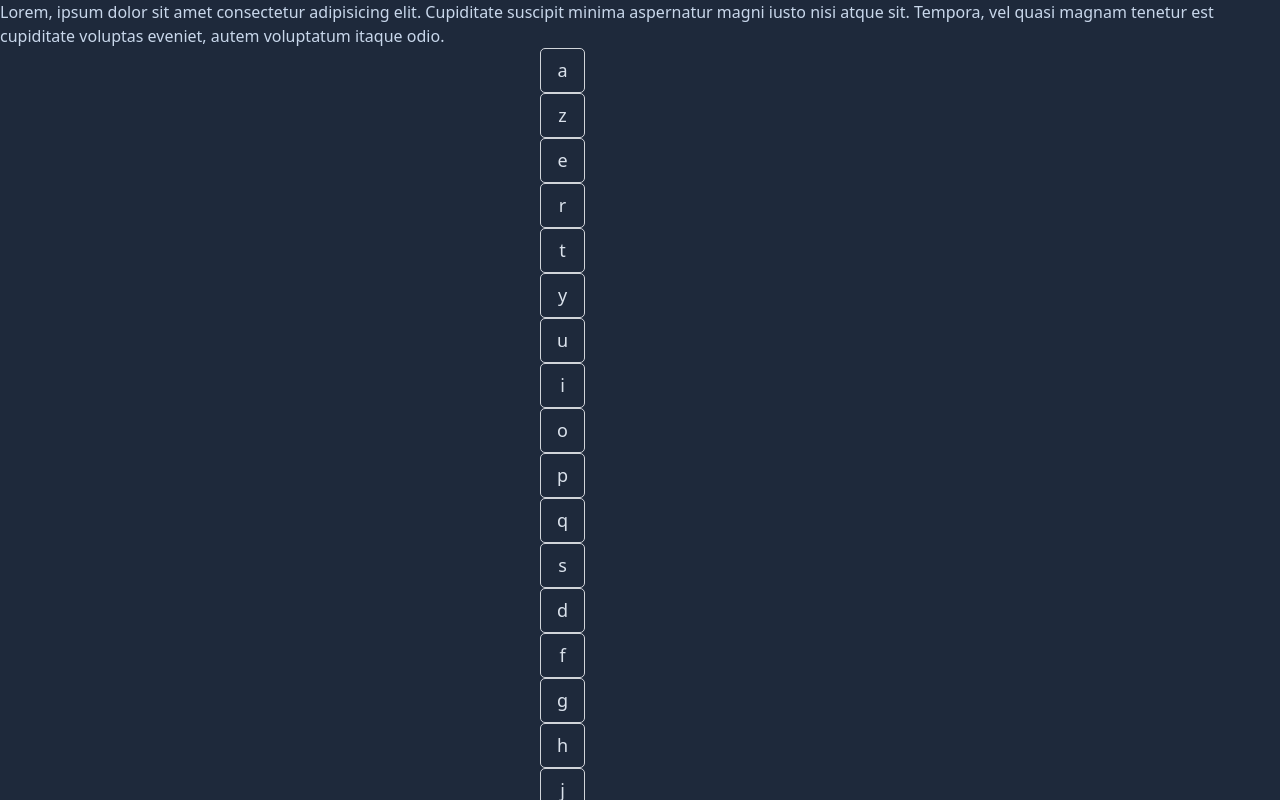
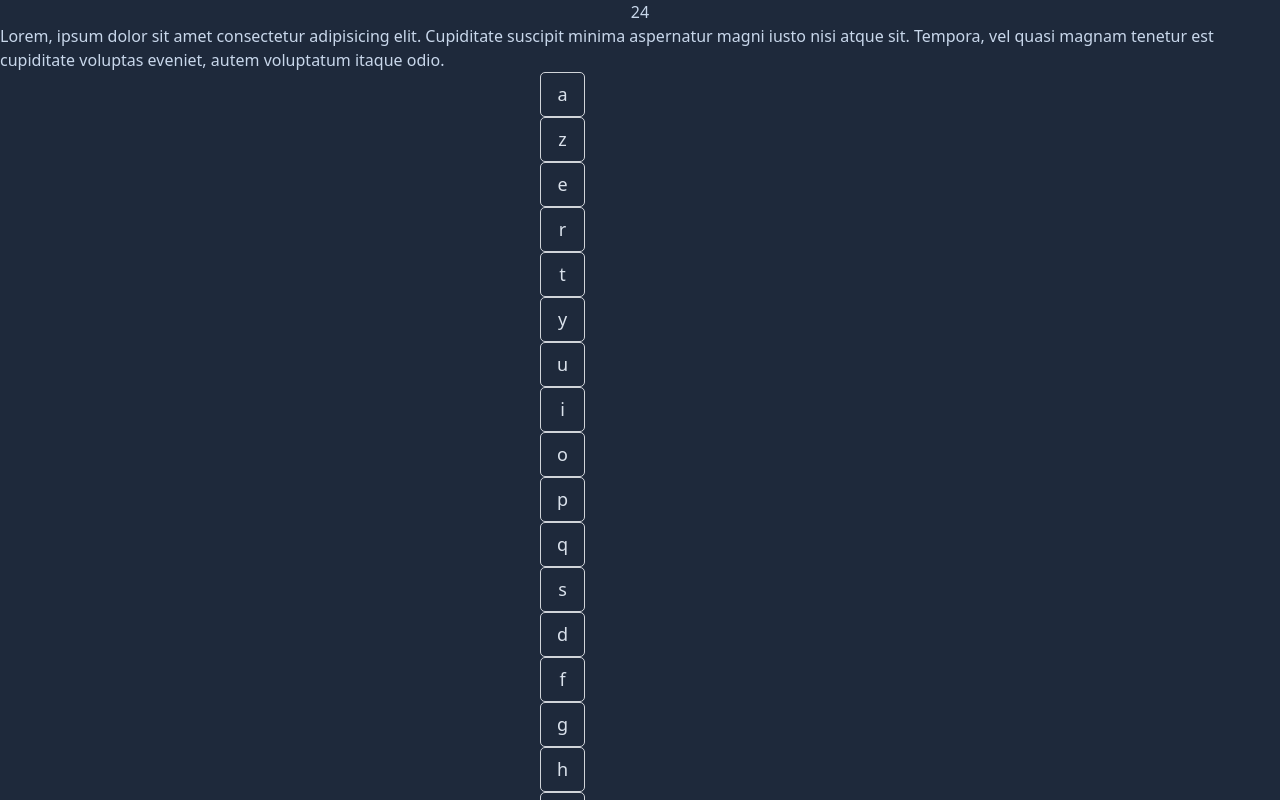
Before and after one commit to hei-l2/monkeytype, a React (Vite) app: page /typing in a window 1280 px wide. Shown: the top 800 px of the page. Built offline with nearby package versions, Linux system fonts and the light colour scheme.

Commit message:
feat: add a time out

```diff
--- a/src/pages/typing/Handler/KeyHandler.jsx
+++ b/src/pages/typing/Handler/KeyHandler.jsx
@@ -5,6 +5,14 @@ import './file.css'
 export const KeyHandler = ({sentence})=>{
     const [inputValue, setInputValue] = useState('');
     const [mistakes, setMistakes] = useState(0);
+    const [count, setCount] = useState(30)
+
+
+    setTimeout(() => {
+        for (let i = 0; i < count; i++) {
+            setCount(i)
+        }
+    }, 900);
 
     useEffect(() => {
         const handleKeyDown = (e) => {
@@ -54,6 +62,7 @@ export const KeyHandler = ({sentence})=>{
     return (
         <div  className="flex-1 w-full">
             <div className="flex text-lg-white px-10 text-[35px] w-full d-c-c h-full flex-row">
+         {count}
                 <p className="text-center">
                 {sentence.split('').map((char, index) => (
                     <span key={index} className={getCharClass(char, inputValue[index], index)}>
```
